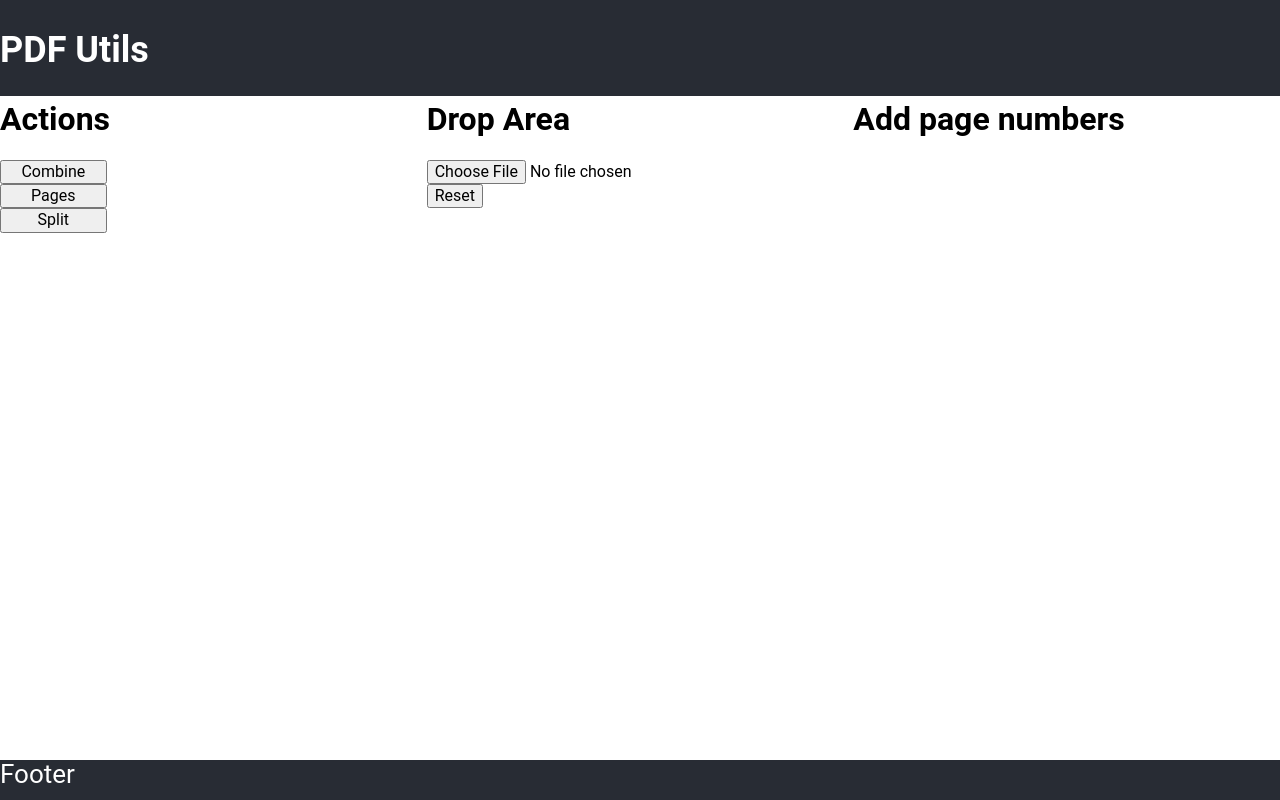
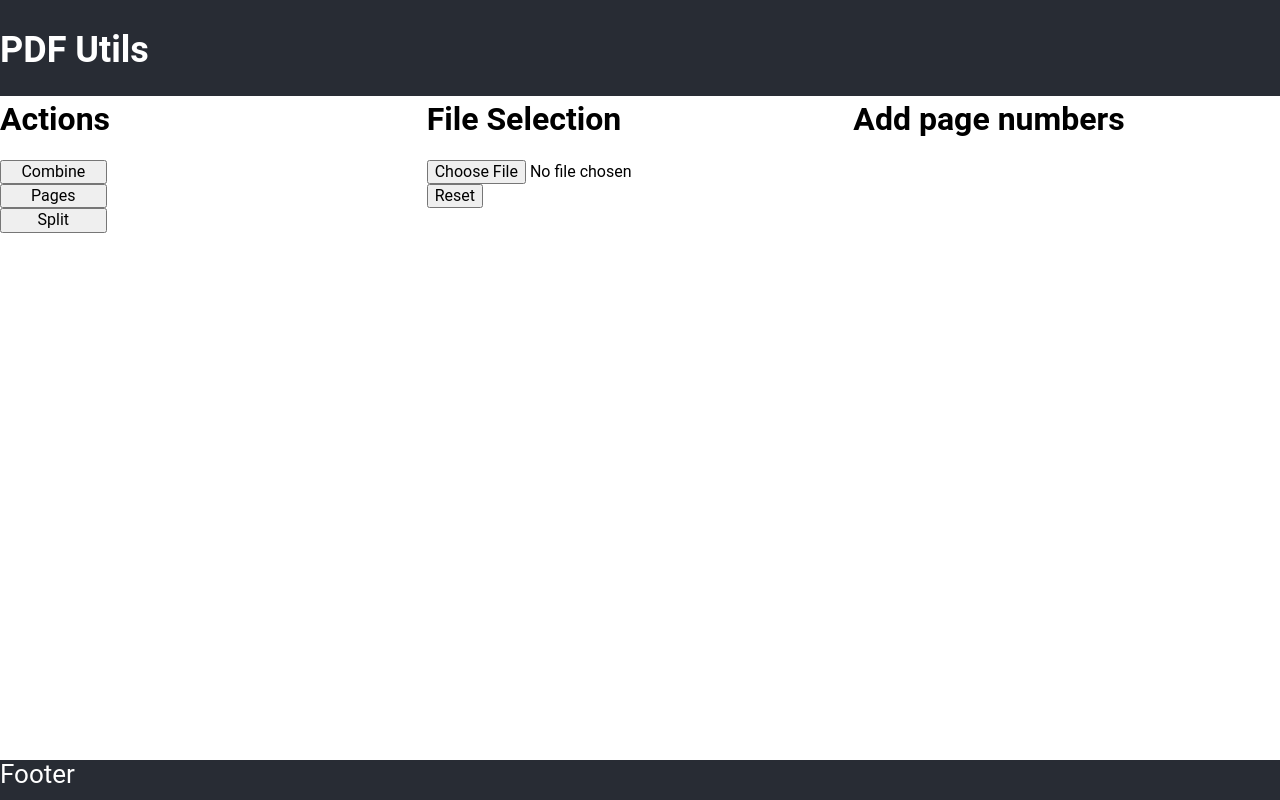
Before and after one commit to c1b3rt00lk1t/pdf-poc, a React (Vite) app: page / in a window 1280 px wide. Built offline with nearby package versions, Linux system fonts and the light colour scheme.

Commit message:
Adjust title

```diff
--- a/src/components/FileSelection.tsx
+++ b/src/components/FileSelection.tsx
@@ -30,7 +30,7 @@ const FileSelection = ({
   return (
     <div className={styles.FileSelection}>
       <div>
-        <h1>Drop Area</h1>
+        <h1>File Selection</h1>
         <input
           type="file"
           accept=".pdf"
```
